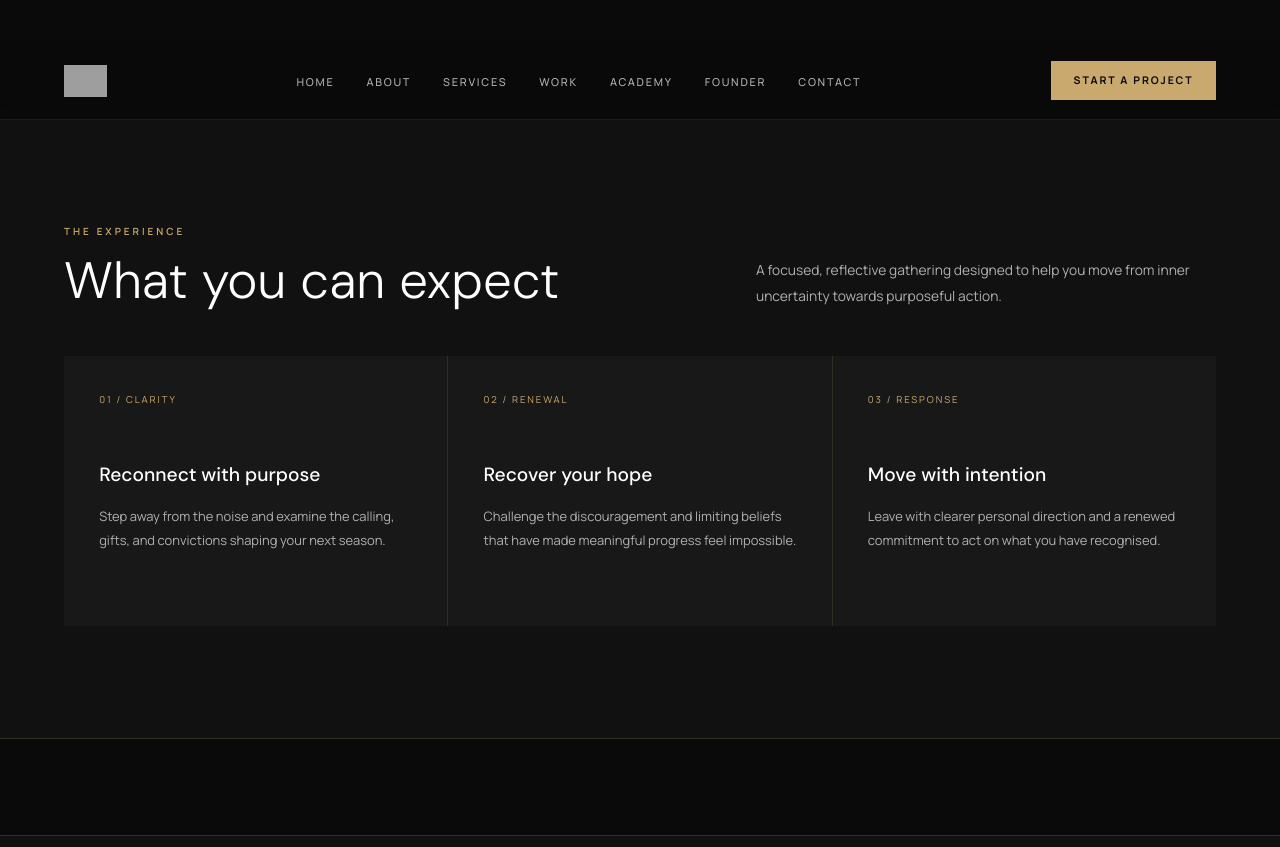
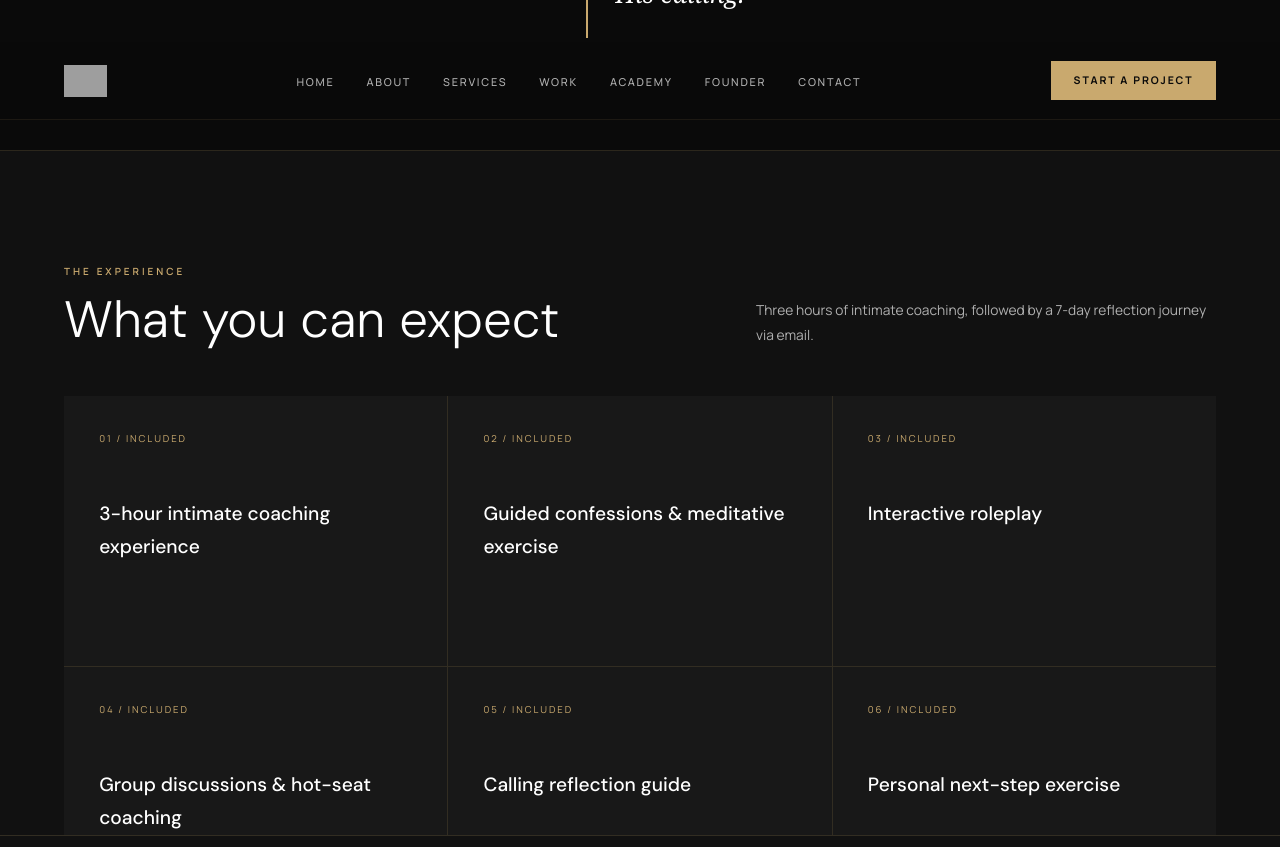
Before and after one commit to RosarioAnthonyWaya/mastercraftv2, a Jekyll site: the page built from mastercraft-london-8/index.html, in a window 1280 px wide and 900 px high, scrolled down 1436 px, cut to the strip 0-847 px from the top of the window. Built offline with Jekyll 4.4.1, drawn with Linux system fonts in a browser that asks for light colours; some of the changed text lies outside the part shown; grey boxes are pictures that could not be loaded.

Commit message:
Revise event details for Mastercraft 8.0 in London
Updated event details including date, location, and ticket information.

```diff
--- a/mastercraft-london-8/index.html
+++ b/mastercraft-london-8/index.html
@@ -89,7 +89,7 @@
     <h1>The Hope of <em>Your Calling</em></h1>
     <p class="mc8-lead">A transformational Mastercraft gathering for people ready to reconnect with purpose, renew their hope, and move forward with greater clarity.</p>
     <div class="mc8-hero-actions">
-      <a href="/mastercraft-london-8/payment/" class="btn-primary">Register Your Interest →</a>
+      <a href="/mastercraft-london-8/payment/" class="btn-primary">View Tickets →</a>
       <a href="#event-details" class="btn-ghost">View Event Details</a>
     </div>
   </div>
@@ -100,10 +100,9 @@
 </section>
 
 <section class="mc8-details" id="event-details">
-  <div class="mc8-detail reveal"><span class="mc8-detail-label">Date</span><div class="mc8-detail-value">Saturday, 14 November</div></div>
+  <div class="mc8-detail reveal"><span class="mc8-detail-label">Date</span><div class="mc8-detail-value">Saturday, 14 November 2026</div></div>
   <div class="mc8-detail reveal"><span class="mc8-detail-label">Time</span><div class="mc8-detail-value">11:00 AM</div></div>
-  <!-- Replace "London, UK" below with the full venue when confirmed. -->
-  <div class="mc8-detail reveal"><span class="mc8-detail-label">Location</span><div class="mc8-detail-value">London, UK</div></div>
+  <div class="mc8-detail reveal"><span class="mc8-detail-label">Location</span><div class="mc8-detail-value">Apex City London</div></div>
 </section>
 
 <section class="mc8-story">
@@ -121,12 +120,16 @@
 <section class="mc8-experience">
   <div class="mc8-section-head reveal">
     <div><span class="section-label">The Experience</span><h2>What you can expect</h2></div>
-    <p>A focused, reflective gathering designed to help you move from inner uncertainty towards purposeful action.</p>
+    <p>Three hours of intimate coaching, followed by a 7-day reflection journey via email.</p>
   </div>
   <div class="mc8-cards">
-    <article class="mc8-card reveal"><span class="mc8-card-no">01 / CLARITY</span><h3>Reconnect with purpose</h3><p>Step away from the noise and examine the calling, gifts, and convictions shaping your next season.</p></article>
-    <article class="mc8-card reveal"><span class="mc8-card-no">02 / RENEWAL</span><h3>Recover your hope</h3><p>Challenge the discouragement and limiting beliefs that have made meaningful progress feel impossible.</p></article>
-    <article class="mc8-card reveal"><span class="mc8-card-no">03 / RESPONSE</span><h3>Move with intention</h3><p>Leave with clearer personal direction and a renewed commitment to act on what you have recognised.</p></article>
+    <article class="mc8-card reveal"><span class="mc8-card-no">01 / INCLUDED</span><h3>3-hour intimate coaching experience</h3></article>
+    <article class="mc8-card reveal"><span class="mc8-card-no">02 / INCLUDED</span><h3>Guided confessions &amp; meditative exercise</h3></article>
+    <article class="mc8-card reveal"><span class="mc8-card-no">03 / INCLUDED</span><h3>Interactive roleplay</h3></article>
+    <article class="mc8-card reveal"><span class="mc8-card-no">04 / INCLUDED</span><h3>Group discussions &amp; hot-seat coaching</h3></article>
+    <article class="mc8-card reveal"><span class="mc8-card-no">05 / INCLUDED</span><h3>Calling reflection guide</h3></article>
+    <article class="mc8-card reveal"><span class="mc8-card-no">06 / INCLUDED</span><h3>Personal next-step exercise</h3></article>
+    <article class="mc8-card reveal"><span class="mc8-card-no">07 / INCLUDED</span><h3>7-day post-event reflection journey via email</h3></article>
   </div>
 </section>
 
@@ -146,8 +149,8 @@
   <div class="mc8-register-inner reveal">
     <span class="section-label">Mastercraft 8.0 · London</span>
     <h2>Your calling still has <em>a future.</em></h2>
-    <div class="mc8-register-meta"><span>Saturday 14 November</span><span>11:00 AM</span><span>London, UK</span></div>
-    <p>Ticket pricing will be announced shortly. Register your interest now to receive the payment link and confirmed venue details when booking opens.</p>
-    <a href="/mastercraft-london-8/payment/" class="btn-primary">Register Your Interest →</a>
+    <div class="mc8-register-meta"><span>Saturday 14 November 2026</span><span>11:00 AM</span><span>Apex City London</span></div>
+    <p>Early bird: £110 for the first two people. Standard: £130. Late payment: £140. All tickets include the full coaching experience and the 7-day reflection journey via email.</p>
+    <a href="/mastercraft-london-8/payment/" class="btn-primary">View Tickets →</a>
   </div>
 </section>
```
